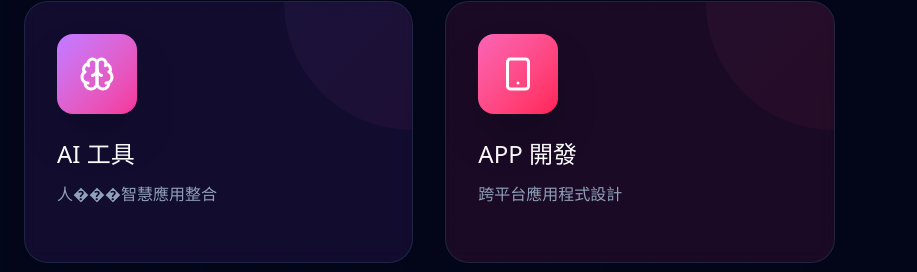
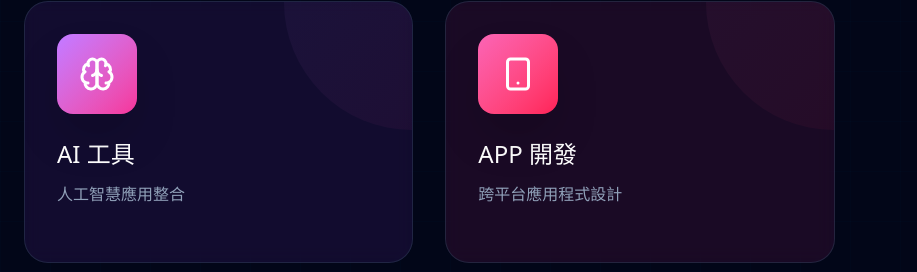
Before and after one commit to Eric920418/Falcon, a Next.js app: page / in a window 1280 px wide. Shown: the part 2242-2514 px from the top of the page, without its empty margins (0-917 px from the left). Built offline with nearby package versions, Linux system fonts and the light colour scheme.

Commit message:
first commit

```diff
--- a/src/components/TechServices.tsx
+++ b/src/components/TechServices.tsx
@@ -37,7 +37,7 @@ export function TechServices() {
     {
       icon: Brain,
       title: 'AI 工具',
-      description: '人���智慧應用整合',
+      description: '人工智慧應用整合',
       details: ['智能客服系統', '數據分析預測', '自動化流程', 'AI內容生成'],
       color: 'from-purple-400 to-pink-500',
       bgColor: 'bg-purple-500/10'
```
